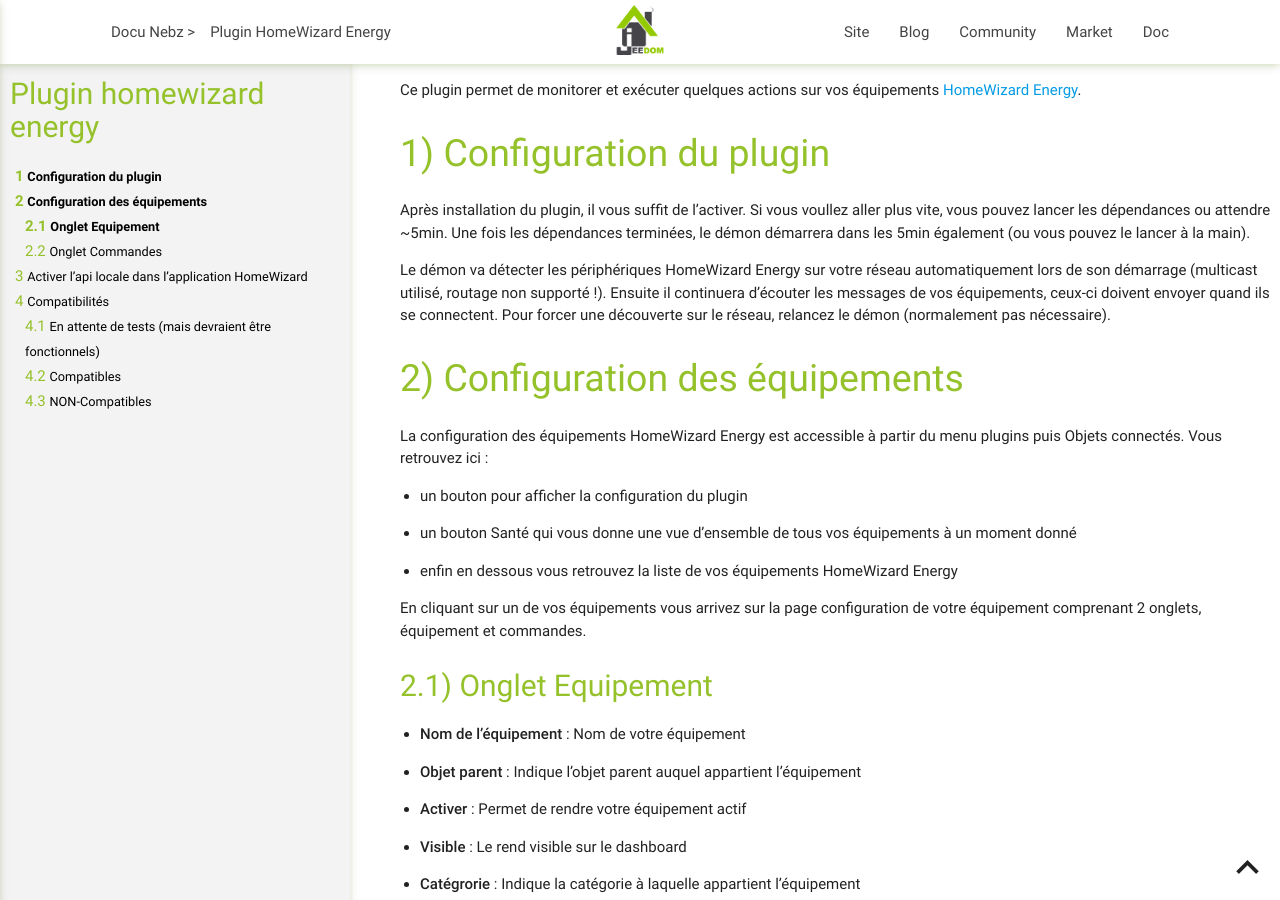
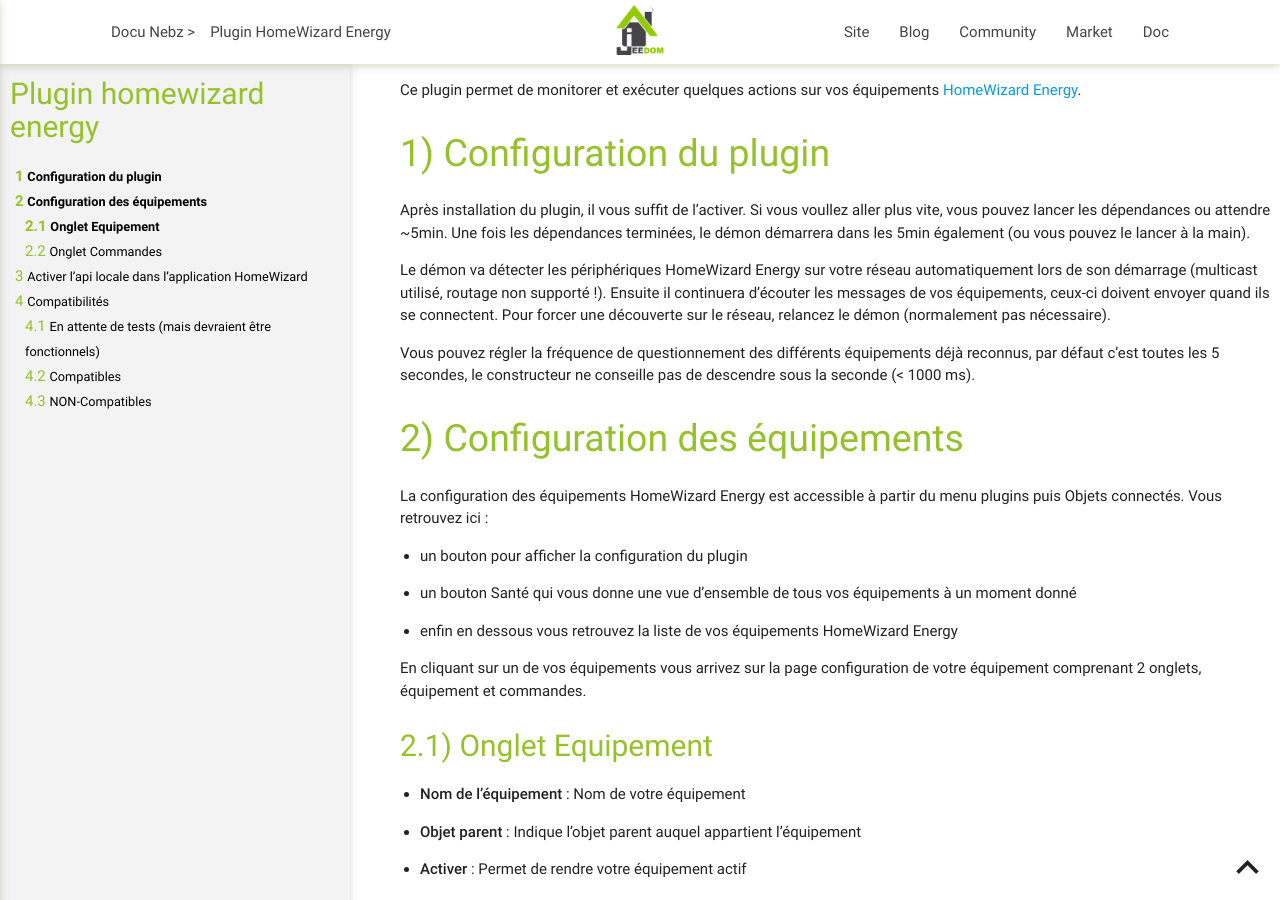
Before and after one commit to NebzHB/jeedom_docs, a Jekyll site: the page built from plugins/HomeWizard/fr_FR/index.md, in a window 1280 px wide and 900 px high. Built offline with Jekyll 4.4.1, drawn with Linux system fonts in a browser that asks for light colours.

Commit message:
Update index.md

```diff
--- a/plugins/HomeWizard/fr_FR/index.md
+++ b/plugins/HomeWizard/fr_FR/index.md
@@ -14,6 +14,8 @@
 Une fois les dépendances terminées, le démon démarrera dans les 5min également (ou vous pouvez le lancer à la main).
 
 Le démon va détecter les périphériques HomeWizard Energy sur votre réseau automatiquement lors de son démarrage (multicast utilisé, routage non supporté !). Ensuite il continuera d'écouter les messages de vos équipements, ceux-ci doivent envoyer quand ils se connectent.  Pour forcer une découverte sur le réseau, relancez le démon (normalement pas nécessaire).
+
+Vous pouvez régler la fréquence de questionnement des différents équipements déjà reconnus, par défaut c'est toutes les 5 secondes, le constructeur ne conseille pas de descendre sous la seconde (< 1000 ms).
 
 Configuration des équipements
 =============================
```
